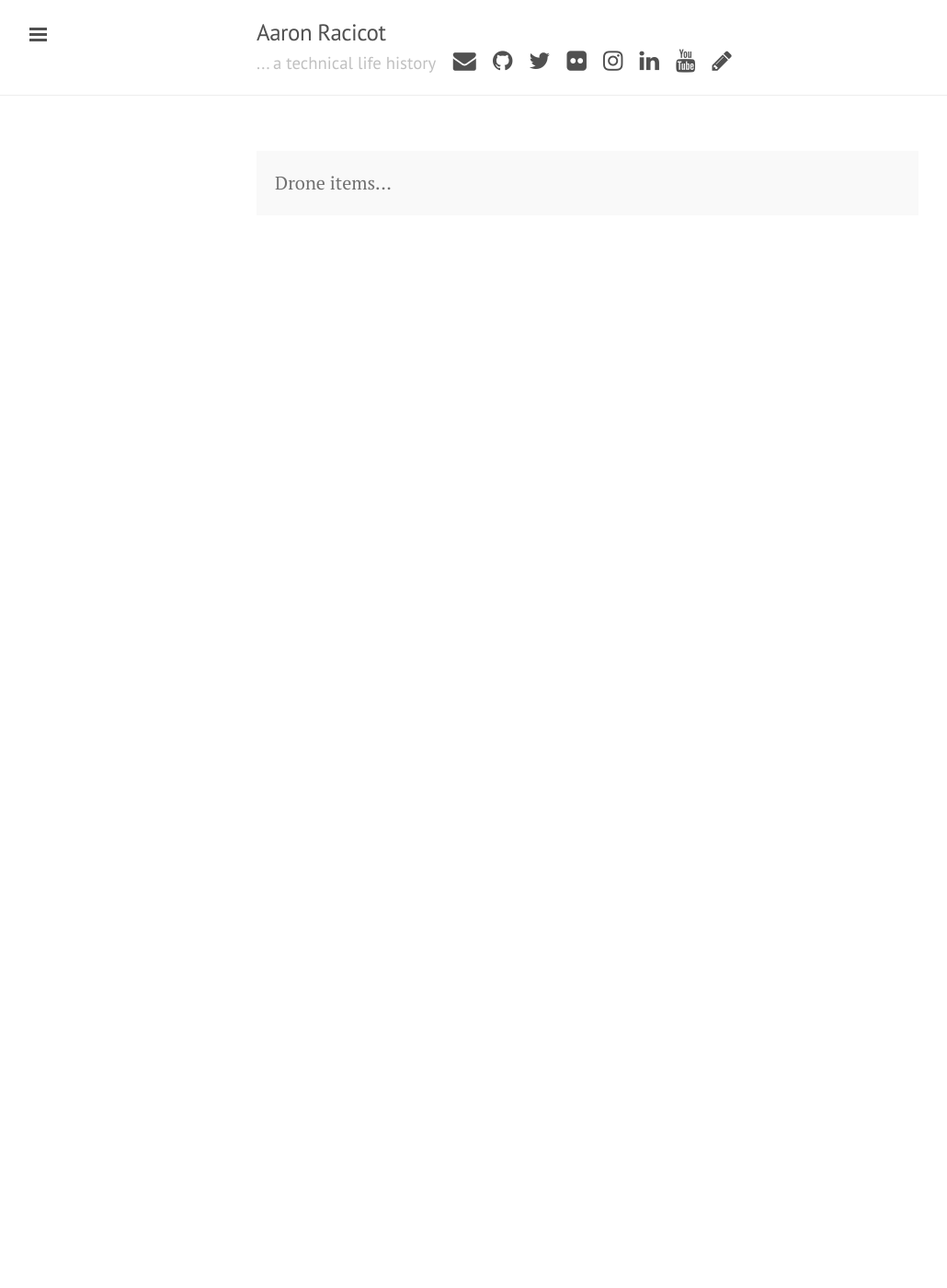
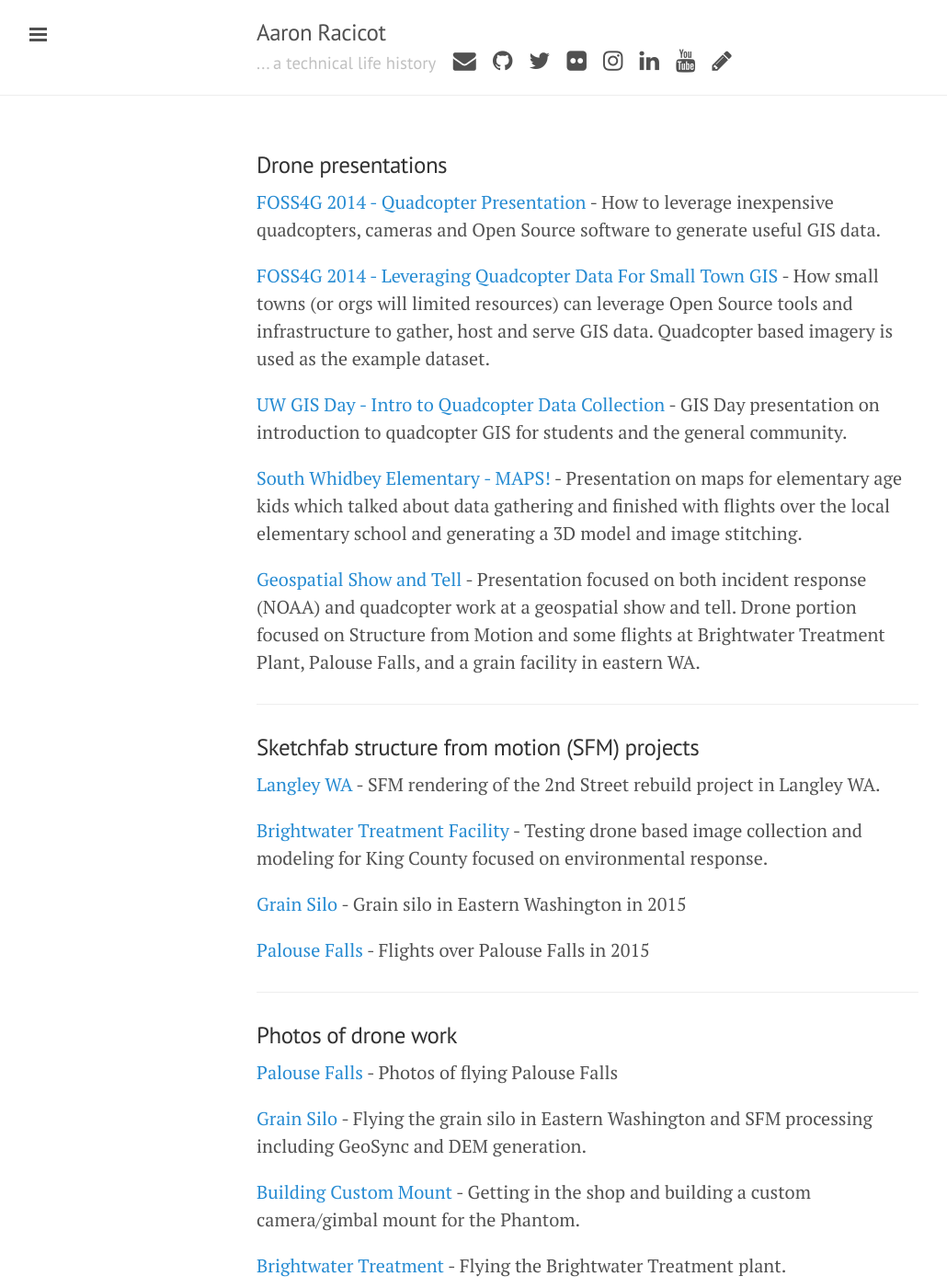
Before and after one commit to aaronr/aaronracicot.com, a Jekyll site: the page built from drones.md, in a window 1280 px wide and 1400 px high. Shown: the whole window at 92% size, without its empty margins (1-1031 px from the left). Built offline with Jekyll 4.4.1, drawn with Linux system fonts in a browser that asks for light colours; nearby versions of some CDN libraries; Markdown is read by kramdown in place of the engine named in the settings; some of the changed text lies outside the part shown.

Commit message:
Adding in some drone stuff

```diff
--- a/drones.md
+++ b/drones.md
@@ -4,6 +4,57 @@ title: Drones
 tagline: Using them... hacking them... writing software for them...
 ---
 
-<p class="message">
-  Drone items...
-</p>
+
+### Drone presentations
+
+[FOSS4G 2014 - Quadcopter Presentation](http://aaronr.github.io/foss4g-2014/quadcopter/) - How to leverage inexpensive quadcopters, cameras and Open Source software to generate useful GIS data.
+
+[FOSS4G 2014 - Leveraging Quadcopter Data For Small Town GIS](http://aaronr.github.io/foss4g-2014/smalltown/) - How small towns (or orgs will limited resources) can leverage Open Source tools and infrastructure to gather, host and serve GIS data.  Quadcopter based imagery is used as the example dataset.
+
+[UW GIS Day - Intro to Quadcopter Data Collection](http://aaronr.github.io/uw-gisday-2014/) - GIS Day presentation on introduction to quadcopter GIS for students and the general community.
+
+[South Whidbey Elementary - MAPS!](http://aaronr.github.io/scienceday2014/) - Presentation on maps for elementary age kids which talked about data gathering and finished with flights over the local elementary school and generating a 3D model and image stitching.
+
+[Geospatial Show and Tell](http://aaronr.github.io/decagon_2015/) - Presentation focused on both incident response (NOAA) and quadcopter work at a geospatial show and tell.  Drone portion focused on Structure from Motion and some flights at Brightwater Treatment Plant, Palouse Falls, and a grain facility in eastern WA.
+
+<hr>
+
+### Sketchfab structure from motion (SFM) projects
+
+[Langley WA](https://sketchfab.com/models/27201d4efa104b42a17e81a3202eeb66) - SFM rendering of the 2nd Street rebuild project in Langley WA.
+
+[Brightwater Treatment Facility](https://sketchfab.com/models/6ea595564fcc4b82b372015c7a06e81b) - Testing drone based image collection and modeling for King County focused on environmental response.
+
+[Grain Silo](https://sketchfab.com/models/7ff2bf12778c46ac9938d06b4969c5e8) - Grain silo in Eastern Washington in 2015
+
+[Palouse Falls](https://sketchfab.com/models/de6ff86360f144f981476a6cf61d07d2) - Flights over Palouse Falls in 2015
+
+<hr>
+
+### Photos of drone work
+
+[Palouse Falls](https://www.flickr.com/photos/racicot/albums/72157650874056248) - Photos of flying Palouse Falls
+
+[Grain Silo](https://www.flickr.com/photos/racicot/albums/72157650778573910) - Flying the grain silo in Eastern Washington and SFM processing including GeoSync and DEM generation.
+
+[Building Custom Mount](https://www.flickr.com/photos/racicot/albums/72157649797465500) - Getting in the shop and building a custom camera/gimbal mount for the Phantom.
+
+[Brightwater Treatment](https://www.flickr.com/photos/racicot/albums/72157647902187528) - Flying the Brightwater Treatment plant.
+
+[Langley SFM](https://www.flickr.com/photos/racicot/albums/72157646841666828) - Flying Langley WA to gather sample data for SFM analysis.
+
+[SFM on the Farm](https://www.flickr.com/photos/racicot/albums/72157641622225593) - Early tests of SFM on the farm.
+
+<hr>
+
+### My drone software projects
+
+[GeoSync](https://github.com/aaronr/geosync) - A reader/decoder for Flytrex encoded data used to geotag photos by syncing GPS data logger and EXIF data from photo capture.
+
+<hr>
+
+### Related drone projects
+
+[OpenDroneMap](https://opendronemap.github.io/odm/) - Great open source project that is attempting to automate and chain all of the great open source Structure From Motion tools for image processing drone imagery.
+
+[Langley Data](https://github.com/OpenDroneMap/odm_data_langley) - Data that I collected of the Langley WA town center that is used as a reference dataset in ODM.
```
